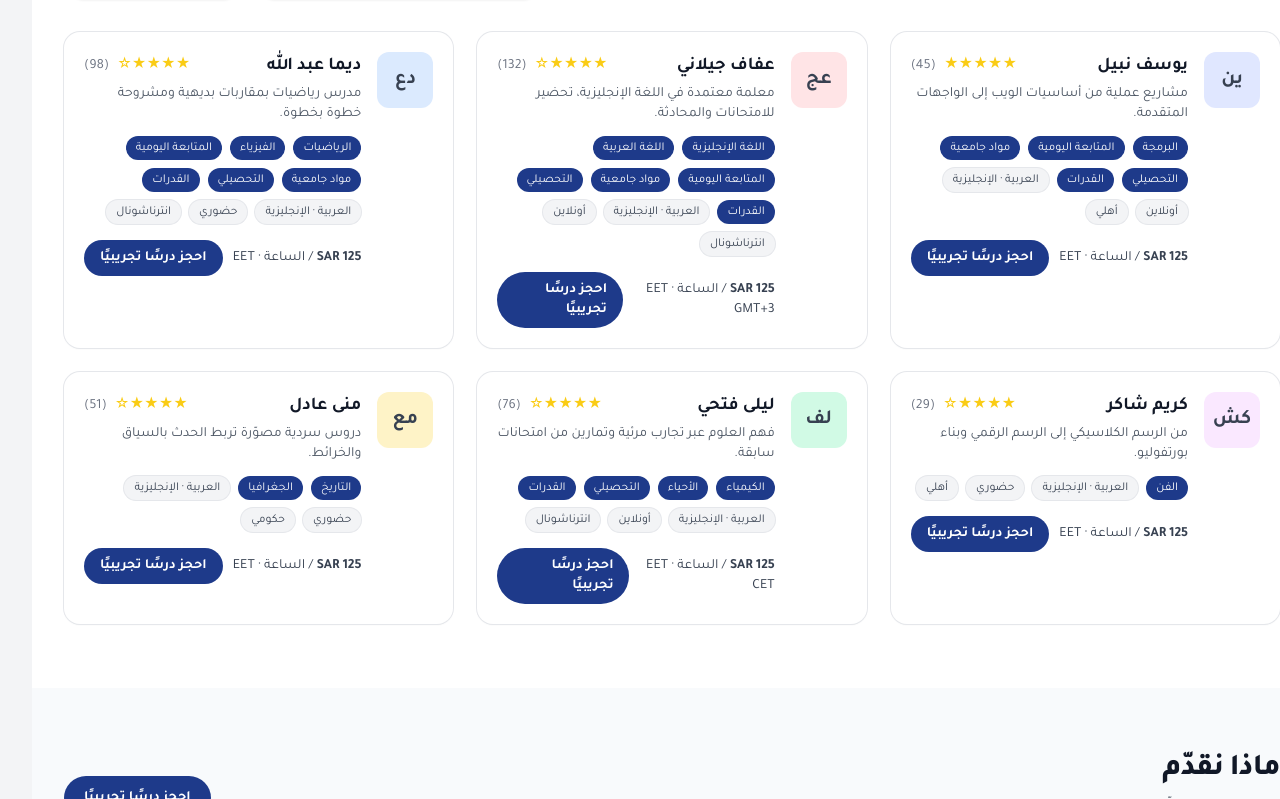
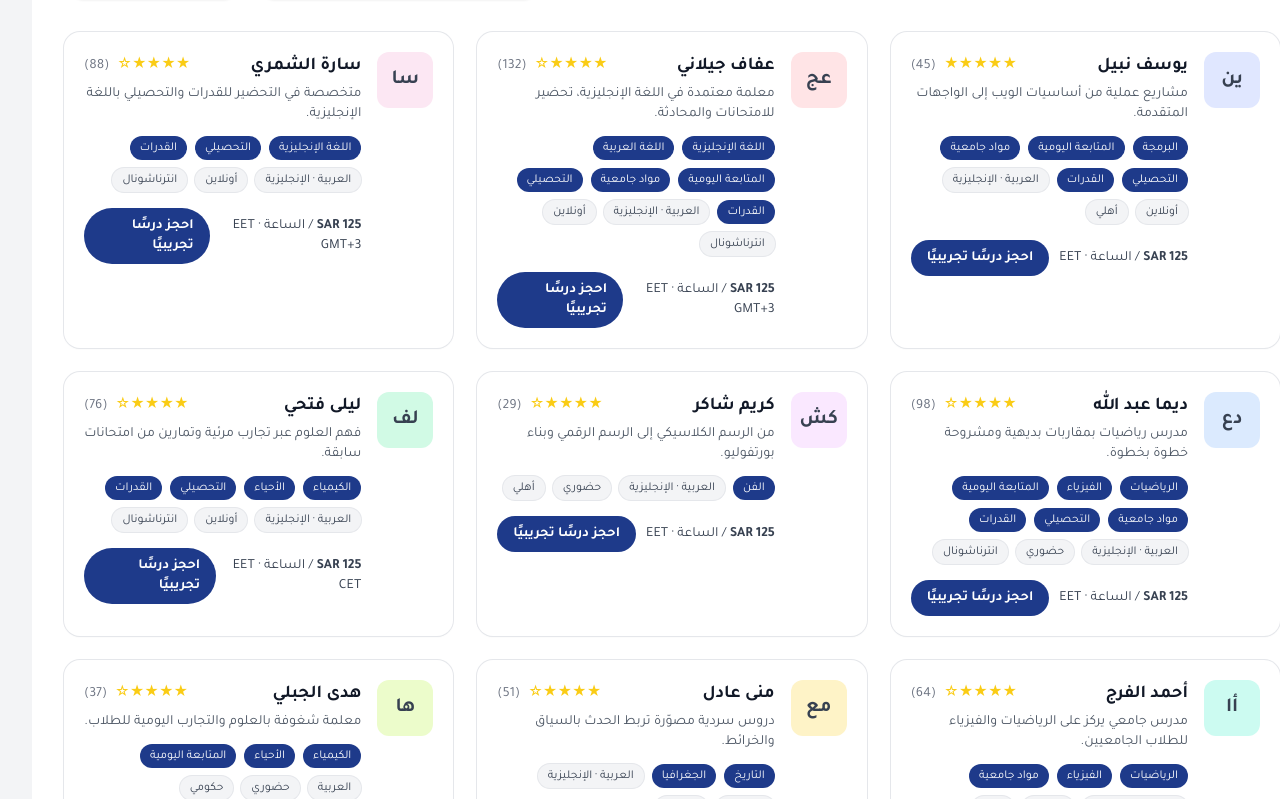
Before and after one commit to iceinker/Ad-p, a React (Vite) app: page / in a window 1280 px wide. Shown: the part 1121-1920 px from the top of the page. Built offline with nearby package versions, Linux system fonts and the light colour scheme.

Commit message:
first commit

```diff
--- a/src/App.tsx
+++ b/src/App.tsx
@@ -61,7 +61,7 @@ const TEACHERS: Teacher[] = [
   {
     id: 1,
     name: "عفاف جيلاني",
-    subjects: ["english", "arabic", "daily", "university", "achievement", "aptitude"], // ✅ added
+    subjects: ["english", "arabic", "daily", "university", "achievement", "aptitude"],
     rating: 4.9,
     reviews: 132,
     price: 125,
@@ -76,7 +76,7 @@ const TEACHERS: Teacher[] = [
   {
     id: 2,
     name: "ديما عبد الله",
-    subjects: ["math", "physics", "daily", "university", "achievement", "aptitude"], // ✅ added
+    subjects: ["math", "physics", "daily", "university", "achievement", "aptitude"],
     rating: 4.8,
     reviews: 98,
     price: 125,
@@ -91,7 +91,7 @@ const TEACHERS: Teacher[] = [
   {
     id: 3,
     name: "ليلى فتحي",
-    subjects: ["chemistry", "biology", "achievement", "aptitude"], // ✅ added
+    subjects: ["chemistry", "biology", "achievement", "aptitude"],
     rating: 4.7,
     reviews: 76,
     price: 125,
@@ -106,7 +106,7 @@ const TEACHERS: Teacher[] = [
   {
     id: 4,
     name: "يوسف نبيل",
-    subjects: ["programming", "daily", "university", "achievement", "aptitude"], // ✅ added
+    subjects: ["programming", "daily", "university", "achievement", "aptitude"],
     rating: 5.0,
     reviews: 45,
     price: 125,
@@ -148,7 +148,54 @@ const TEACHERS: Teacher[] = [
     mode: "offline",
     school: "ahli",
   },
+  // ------------------- New Teachers -------------------
+  {
+    id: 7,
+    name: "سارة الشمري",
+    subjects: ["english", "achievement", "aptitude"],
+    rating: 4.9,
+    reviews: 88,
+    price: 125,
+    blurb: "متخصصة في التحضير للقدرات والتحصيلي باللغة الإنجليزية.",
+    tags: ["TOEFL", "IELTS", "طلاب"],
+    languages: ["العربية", "الإنجليزية"],
+    photoBg: "bg-pink-100",
+    timezones: ["EET", "GMT+3"],
+    mode: "online",
+    school: "international",
+  },
+  {
+    id: 8,
+    name: "أحمد الفرج",
+    subjects: ["math", "physics", "university"],
+    rating: 4.7,
+    reviews: 64,
+    price: 125,
+    blurb: "مدرس جامعي يركز على الرياضيات والفيزياء للطلاب الجامعيين.",
+    tags: ["جامعي", "تحضير", "مشاريع"],
+    languages: ["العربية", "الإنجليزية"],
+    photoBg: "bg-teal-100",
+    timezones: ["EET"],
+    mode: "online",
+    school: "ahli",
+  },
+  {
+    id: 9,
+    name: "هدى الجبلي",
+    subjects: ["chemistry", "biology", "daily"],
+    rating: 4.6,
+    reviews: 37,
+    price: 125,
+    blurb: "معلمة شغوفة بالعلوم والتجارب اليومية للطلاب.",
+    tags: ["مدرسة", "تجارب", "طلاب"],
+    languages: ["العربية"],
+    photoBg: "bg-lime-100",
+    timezones: ["EET"],
+    mode: "offline",
+    school: "government",
+  },
 ];
+
 
 /* ---------------------------- App component ---------------------------- */
 export default function App(): React.ReactElement {
@@ -193,7 +240,7 @@ export default function App(): React.ReactElement {
 
   // Offline or all sessions
   else {
-    if (activeSubject === "aptitude" && t.subjects.includes("aptitude")) {
+    if (activeSubject === "university" || activeSubject === "aptitude" && t.subjects.includes("aptitude")) {
       return { ...t, price: 150 }; // القدرات offline
     }
     return t; // keep original price
```
